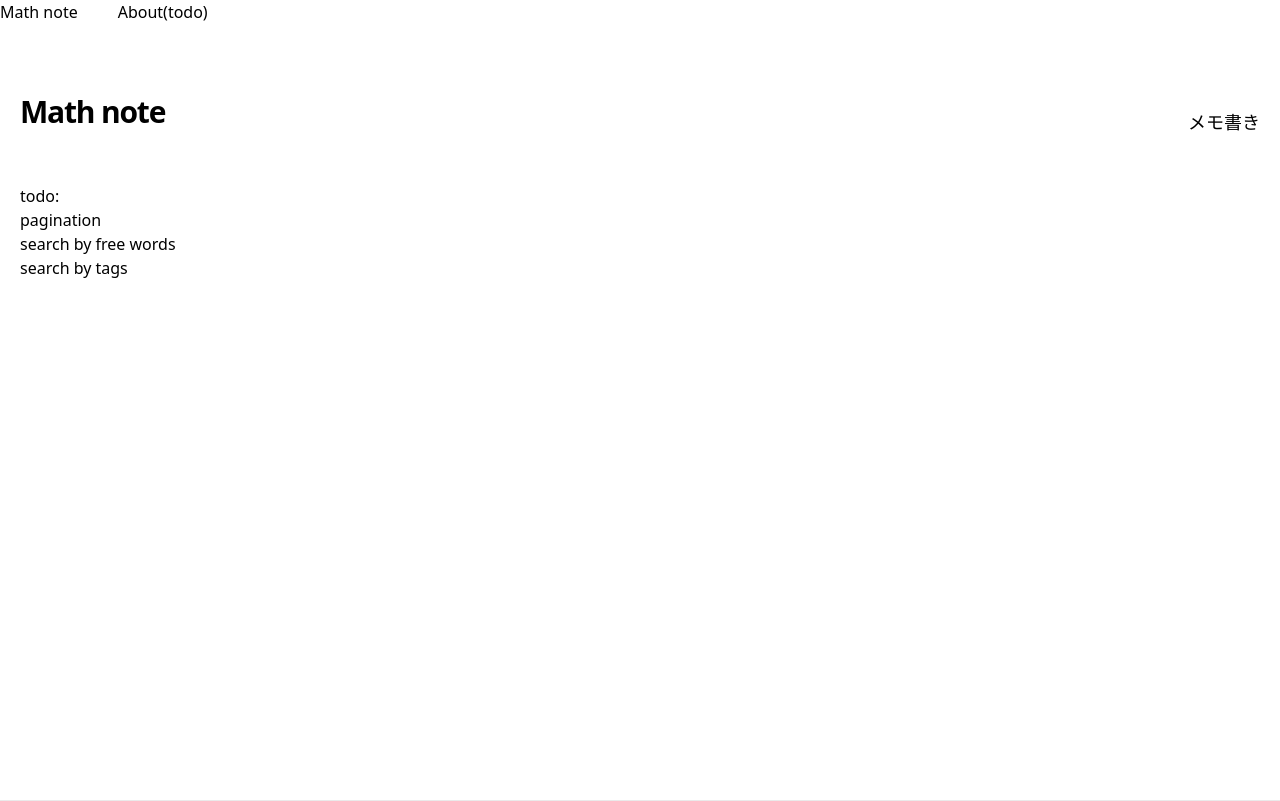
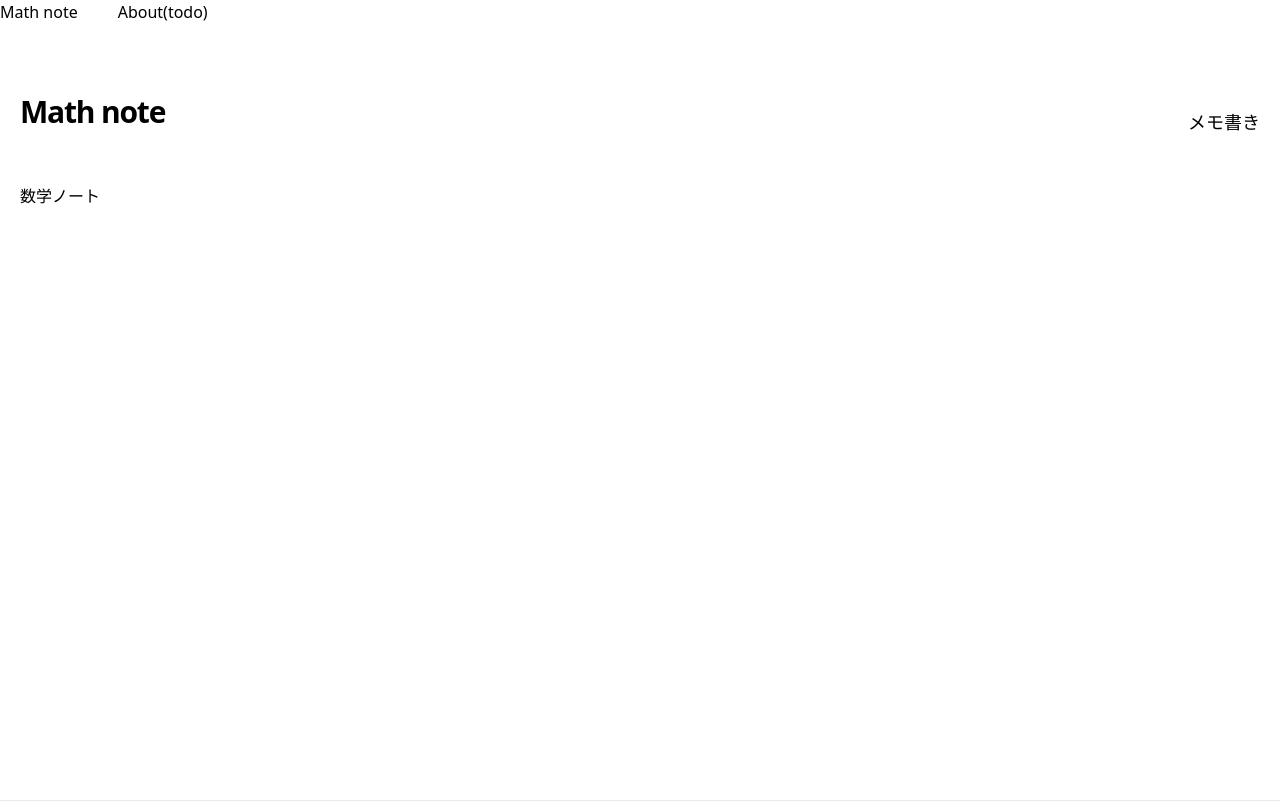
Before and after one commit to nagaokayuji/math-note, a Next.js app: page /about in a window 1280 px wide. Built offline with nearby package versions, Linux system fonts and the light colour scheme.

Commit message:
modify about

```diff
--- a/pages/about.tsx
+++ b/pages/about.tsx
@@ -8,16 +8,11 @@ const Index = () => {
     <>
       <Layout>
         <Head>
-          <title>Math note</title>
+          <title>About</title>
         </Head>
         <Container>
           <Intro />
-          <h3>todo:</h3>
-          <ul>
-            <li>pagination</li>
-            <li>search by free words</li>
-            <li>search by tags</li>
-          </ul>
+          <h2>数学ノート</h2>
         </Container>
       </Layout>
     </>
```
